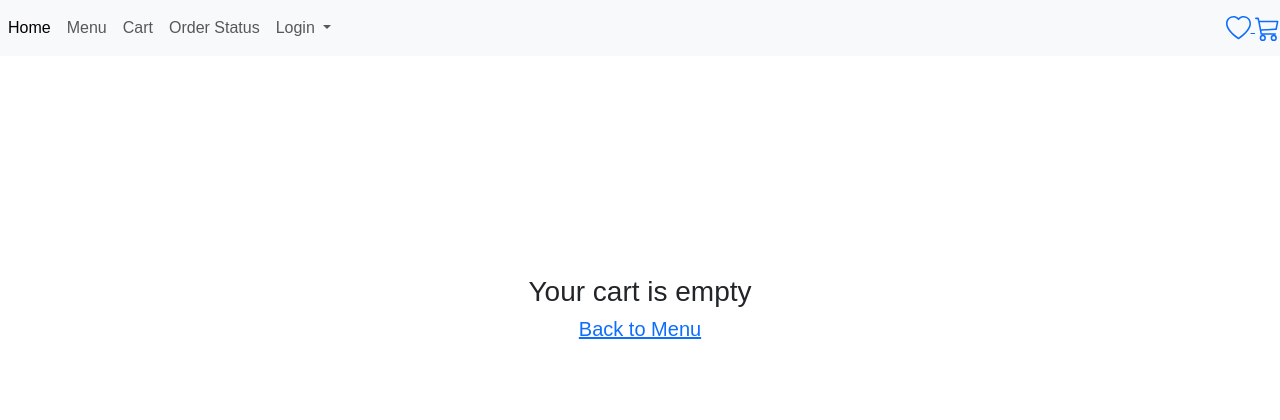
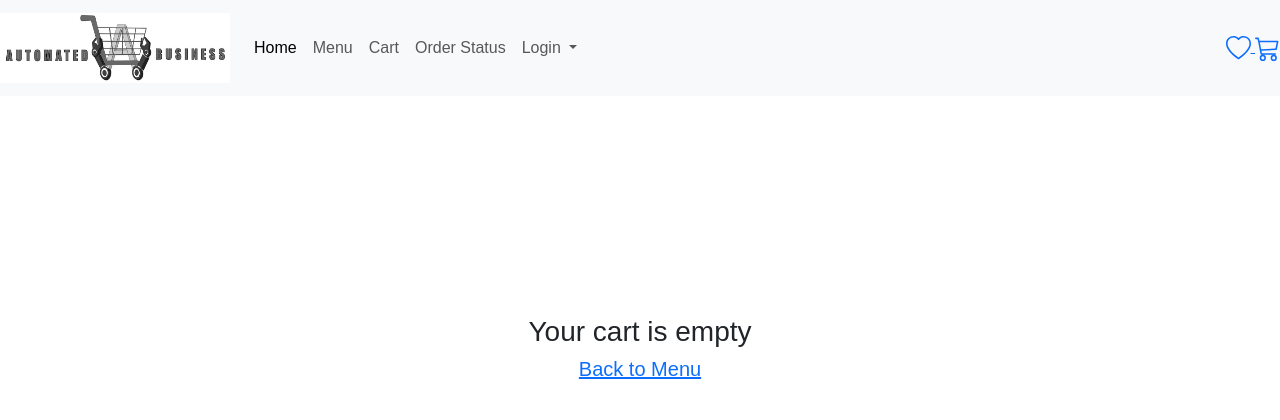
Before and after one commit to MrymAlsayed23/senior, a PHP site: page /cart.php?bid=1 in a window 1280 px wide. Shown: the top 420 px of the page. Run offline with PHP 8.4, Linux system fonts and the light colour scheme; data that the repository does not hold is empty; some libraries are stand-ins or nearby versions.

Commit message:
Update cart.php

```diff
--- a/customer/cart.php
+++ b/customer/cart.php
@@ -1,13 +1,11 @@
 <?php
-session_start();
+    // session_start();
     $bid = $_GET['bid'];
-
-// modified
     if (!(isset($_SESSION['shoppingcart'])) || empty($_SESSION['shoppingcart'])) {
         ?>
+
     <!DOCTYPE html>
     <html lang="en">
-
     <head>
         <meta charset="UTF-8">
         <meta name="viewport" content="width=device-width, initial-scale=1.0">
@@ -15,9 +13,12 @@ if (!(isset($_SESSION['shoppingcart'])) || empty($_SESSION['shoppingcart'])) {
             integrity="sha384-QWTKZyjpPEjISv5WaRU9OFeRpok6YctnYmDr5pNlyT2bRjXh0JMhjY6hW+ALEwIH" crossorigin="anonymous">
         <title>Cart</title>
     </head>
-
     <body>
         <nav class="navbar navbar-expand-lg navbar-light bg-light">
+            <a class="navbar-brand" href="customerHome.php">
+                <img src="../Images/Logo.jpg" alt="Logo" width="230" height="70">
+            </a>
+
             <button class="navbar-toggler" type="button" data-toggle="collapse" data-target="#navbarTogglerDemo03" aria-controls="navbarTogglerDemo03" aria-expanded="false" aria-label="Toggle navigation">
                 <span class="navbar-toggler-icon"></span>
             </button>
@@ -129,16 +130,19 @@ if (!(isset($_SESSION['shoppingcart'])) || empty($_SESSION['shoppingcart'])) {
                     <a href="menu.php?bid=<?php echo $bid;?>">Back to Menu</a>
                 </h5>
             </div>
+
         </div>
+
         <?php
         } //end if
+
         else {
+
             try {
                 require ('../connection.php');
                 ?>
 
             <!-- Nav Bar  -->
-
 
             <div class="container" style="margin-bottom: 9rem;">
                 <h3 text-align="center">Your Shopping Cart</h3><br />
```
Lines whose indentation alone changed are shown as unchanged.
